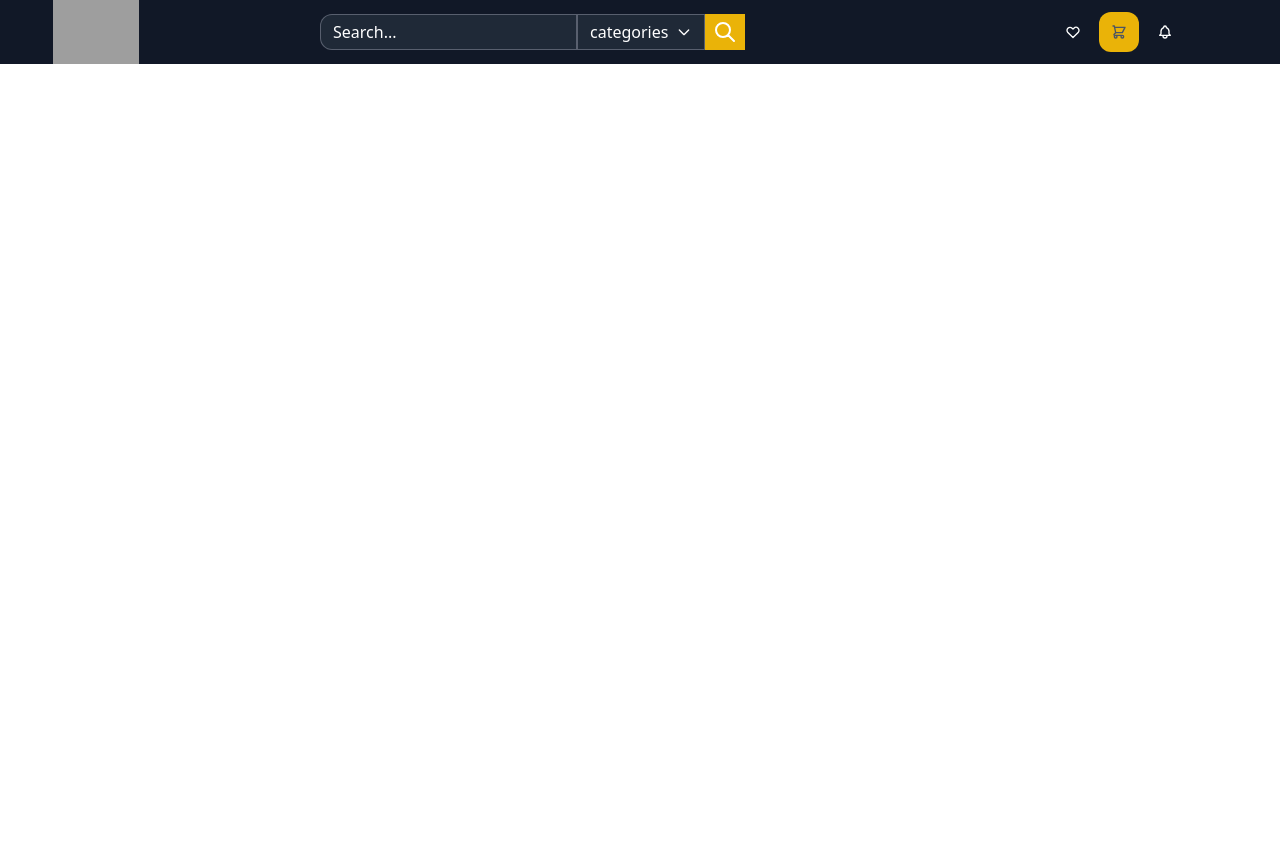
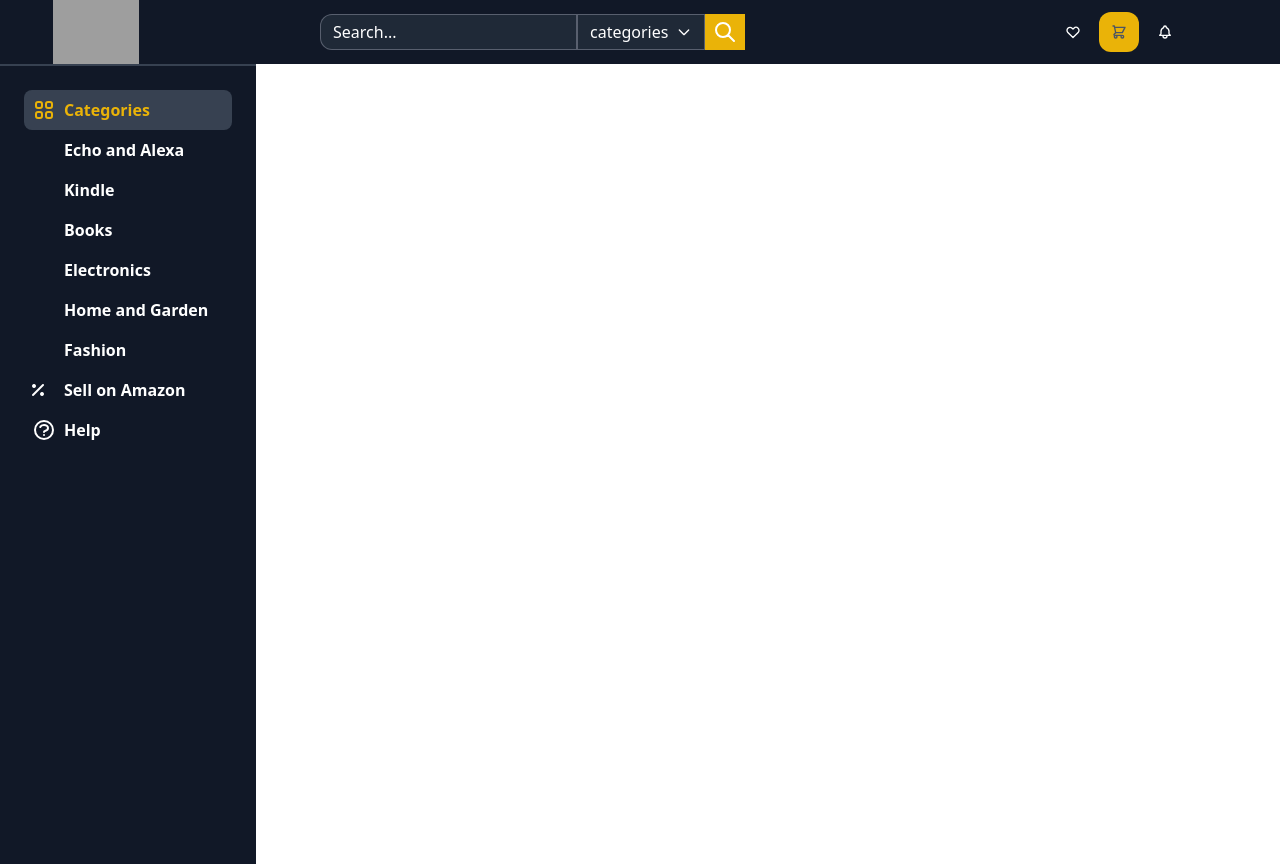
Before and after one commit to PiyushGargOfficial/Local-Mart-2.0, a plain HTML site: page index.html in a window 1280 px wide. Before the commit the page ends 800 px from the top, so only its background shows below. Drawn offline with nearby package versions, Linux system fonts and the light colour scheme; grey boxes are pictures that could not be loaded.

Commit message:
Sidebar Basic Layout

```diff
--- a/index.html
+++ b/index.html
@@ -6,11 +6,16 @@
     <meta name="viewport" content="width=device-width, initial-scale=1.0" />
     <script src="https://cdn.tailwindcss.com"></script>
     <script
+      src="https://kit.fontawesome.com/c33aec9320.js"
+      crossorigin="anonymous"
+    ></script>
+    <script
       src="https://cdn.jsdelivr.net/npm/jdenticon@3.1.1/dist/jdenticon.min.js"
       async
       integrity="sha384-l0/0sn63N3mskDgRYJZA6Mogihu0VY3CusdLMiwpJ9LFPklOARUcOiWEIGGmFELx"
       crossorigin="anonymous"
     ></script>
+
     <title>Local Mart 2.0</title>
   </head>
   <body>
@@ -122,7 +127,99 @@
           ></svg>
         </div>
       </div>
-      <div class="main"></div>
+      <div class="main h-screen flex">
+        <div
+          class="main-sidebar w-1/5 bg-gray-900 border-t-2 border-gray-700 p-6"
+        >
+          <div class="sidebar-categories">
+            <div
+              class="sidebar-main-category text-yellow-500 cursor-pointer flex font-bold bg-gray-700 rounded-lg p-2"
+            >
+              <span class="w-8"
+                ><svg
+                  class="w-6 h-6"
+                  fill="none"
+                  stroke="currentColor"
+                  viewBox="0 0 24 24"
+                  xmlns="http://www.w3.org/2000/svg"
+                >
+                  <path
+                    stroke-linecap="round"
+                    stroke-linejoin="round"
+                    stroke-width="2"
+                    d="M4 6a2 2 0 012-2h2a2 2 0 012 2v2a2 2 0 01-2 2H6a2 2 0 01-2-2V6zM14 6a2 2 0 012-2h2a2 2 0 012 2v2a2 2 0 01-2 2h-2a2 2 0 01-2-2V6zM4 16a2 2 0 012-2h2a2 2 0 012 2v2a2 2 0 01-2 2H6a2 2 0 01-2-2v-2zM14 16a2 2 0 012-2h2a2 2 0 012 2v2a2 2 0 01-2 2h-2a2 2 0 01-2-2v-2z"
+                  ></path>
+                </svg>
+              </span>
+              <span> Categories </span>
+            </div>
+            <div
+              class="sidebar-main-category text-white flex font-bold cursor-pointer p-2"
+            >
+              <span class="w-8"></span>
+              <span>Echo and Alexa</span>
+            </div>
+            <div
+              class="sidebar-main-category text-white flex font-bold cursor-pointer p-2"
+            >
+              <span class="w-8"></span>
+              <span>Kindle</span>
+            </div>
+            <div
+              class="sidebar-main-category text-white flex font-bold cursor-pointer p-2"
+            >
+              <span class="w-8"></span>
+              <span>Books</span>
+            </div>
+            <div
+              class="sidebar-main-category text-white flex font-bold cursor-pointer p-2"
+            >
+              <span class="w-8"></span>
+              <span>Electronics</span>
+            </div>
+            <div
+              class="sidebar-main-category text-white flex font-bold cursor-pointer p-2"
+            >
+              <span class="w-8"></span>
+              <span>Home and Garden</span>
+            </div>
+            <div
+              class="sidebar-main-category text-white flex font-bold cursor-pointer p-2"
+            >
+              <span class="w-8"></span>
+              <span>Fashion</span>
+            </div>
+            <div
+              class="sidebar-main-category text-white flex font-bold cursor-pointer p-2"
+            >
+              <span class="w-8"><i class="fas fa-percent"></i></span>
+              <span>Sell on Amazon</span>
+            </div>
+            <div
+              class="sidebar-main-category text-white flex font-bold cursor-pointer p-2"
+            >
+              <span class="w-8"
+                ><svg
+                  class="w-6 h-6"
+                  fill="none"
+                  stroke="currentColor"
+                  viewBox="0 0 24 24"
+                  xmlns="http://www.w3.org/2000/svg"
+                >
+                  <path
+                    stroke-linecap="round"
+                    stroke-linejoin="round"
+                    stroke-width="2"
+                    d="M8.228 9c.549-1.165 2.03-2 3.772-2 2.21 0 4 1.343 4 3 0 1.4-1.278 2.575-3.006 2.907-.542.104-.994.54-.994 1.093m0 3h.01M21 12a9 9 0 11-18 0 9 9 0 0118 0z"
+                  ></path>
+                </svg>
+              </span>
+              <span>Help</span>
+            </div>
+          </div>
+        </div>
+        <div class="main-section"></div>
+      </div>
     </div>
   </body>
 </html>
```
